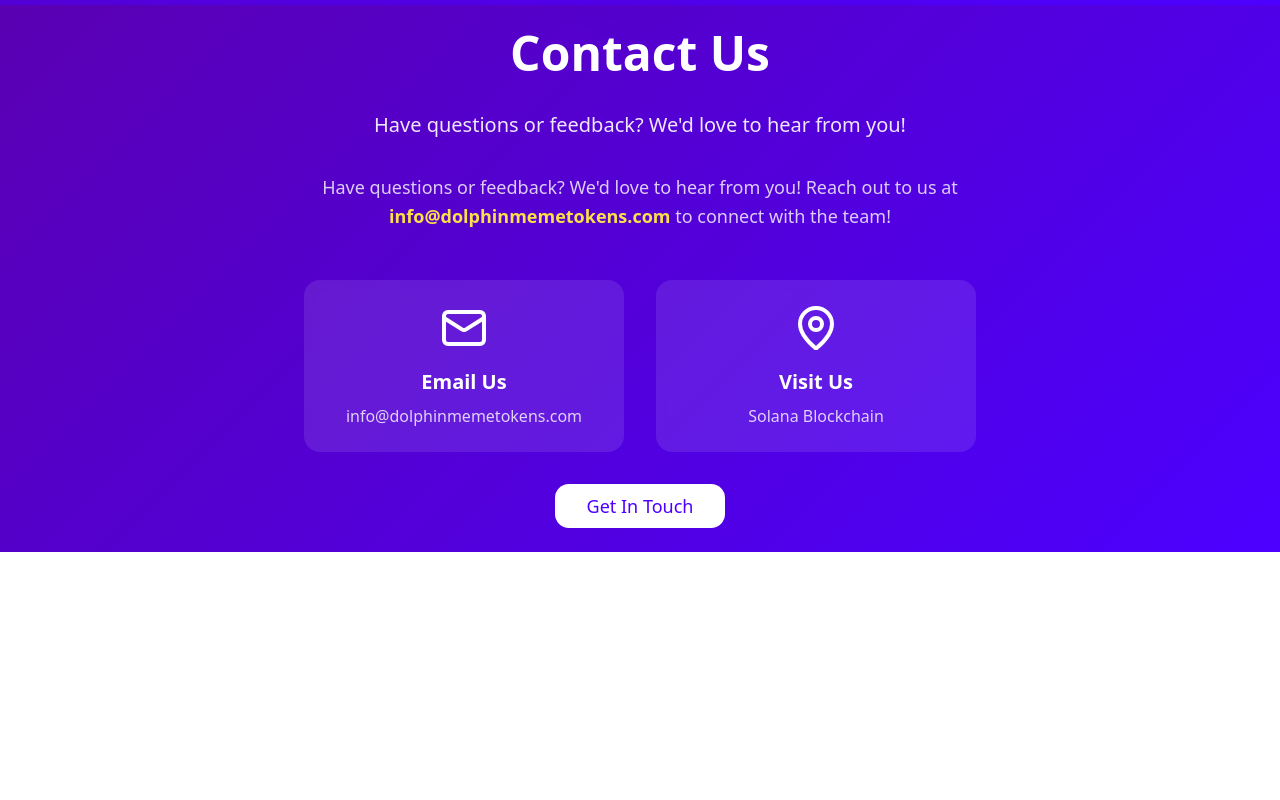
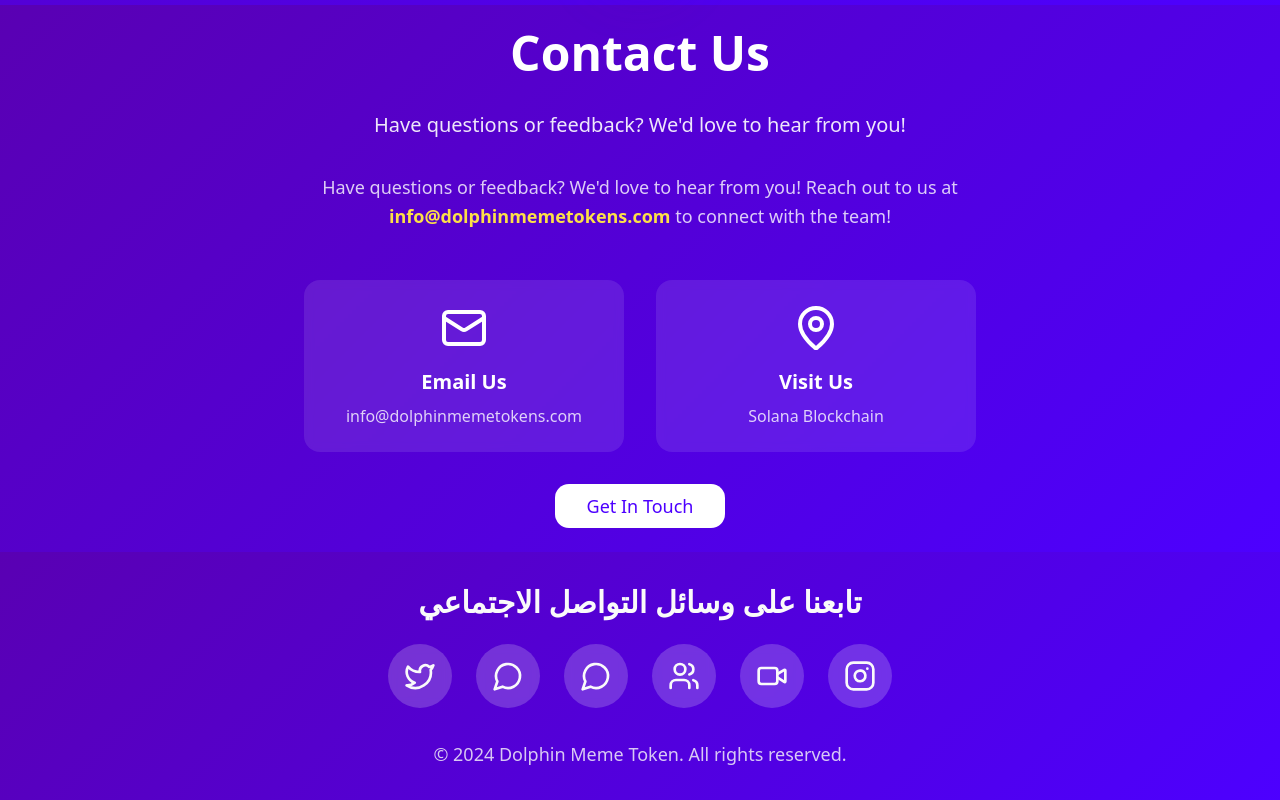
Before and after one commit to amsaa76/visual-translate-web, a React (Vite) app: page /visual-translate-web/ in a window 1280 px wide. Shown: the part 10470-11270 px from the top of the page. Before the commit the page ends 11210 px from the top, so only its background shows below. Built offline with nearby package versions, Linux system fonts and the light colour scheme.

Commit message:
Update social media links
The social media links were not displayed on the website. This commit adds the provided links to the `SocialLinks` component.

```diff
--- a/src/components/SocialLinks.tsx
+++ b/src/components/SocialLinks.tsx
@@ -2,74 +2,78 @@ import { Twitter, MessageCircle, Users, Video, Instagram } from "lucide-react";
 
 export const SocialLinks = () => {
   return (
-    <div className="bg-gradient-to-b from-purple-600 to-blue-600 p-8">
+    <section className="bg-gradient-primary p-8 min-h-[200px]">
       <div className="max-w-4xl mx-auto text-center">
+        <h2 className="text-3xl font-bold text-primary-foreground mb-6">
+          تابعنا على وسائل التواصل الاجتماعي
+        </h2>
+
         <div className="flex justify-center gap-6 mb-8 flex-wrap">
           <a
             href="https://x.com/DolphinSolana24?s=09"
             target="_blank"
             rel="noopener noreferrer"
-            className="bg-white/20 p-4 rounded-full hover:bg-white/30 transition-colors backdrop-blur-sm"
+            className="bg-primary-foreground/20 p-4 rounded-full hover:bg-primary-foreground/30 transition-all duration-300 backdrop-blur-sm hover:scale-110 hover:shadow-glow"
             aria-label="Twitter/X"
           >
-            <Twitter className="w-8 h-8 text-white" />
+            <Twitter className="w-8 h-8 text-primary-foreground" />
           </a>
 
           <a
             href="https://t.me/DolphineSolana2"
             target="_blank"
             rel="noopener noreferrer"
-            className="bg-white/20 p-4 rounded-full hover:bg-white/30 transition-colors backdrop-blur-sm"
+            className="bg-primary-foreground/20 p-4 rounded-full hover:bg-primary-foreground/30 transition-all duration-300 backdrop-blur-sm hover:scale-110 hover:shadow-glow"
             aria-label="Telegram Chat"
           >
-            <MessageCircle className="w-8 h-8 text-white" />
+            <MessageCircle className="w-8 h-8 text-primary-foreground" />
           </a>
 
           <a
             href="https://t.me/DolphinSolana1"
             target="_blank"
             rel="noopener noreferrer"
-            className="bg-white/20 p-4 rounded-full hover:bg-white/30 transition-colors backdrop-blur-sm"
+            className="bg-primary-foreground/20 p-4 rounded-full hover:bg-primary-foreground/30 transition-all duration-300 backdrop-blur-sm hover:scale-110 hover:shadow-glow"
             aria-label="Telegram Announcements"
           >
-            <MessageCircle className="w-8 h-8 text-white" />
+            <MessageCircle className="w-8 h-8 text-primary-foreground" />
           </a>
 
           <a
             href="https://discord.gg/JyupxNjPDH"
             target="_blank"
             rel="noopener noreferrer"
-            className="bg-white/20 p-4 rounded-full hover:bg-white/30 transition-colors backdrop-blur-sm"
+            className="bg-primary-foreground/20 p-4 rounded-full hover:bg-primary-foreground/30 transition-all duration-300 backdrop-blur-sm hover:scale-110 hover:shadow-glow"
             aria-label="Discord Server"
           >
-            <Users className="w-8 h-8 text-white" />
+            <Users className="w-8 h-8 text-primary-foreground" />
           </a>
 
           <a
             href="https://www.tiktok.com/@dolphinsolana?_t=ZS-8yP30gpTyVD"
             target="_blank"
             rel="noopener noreferrer"
-            className="bg-white/20 p-4 rounded-full hover:bg-white/30 transition-colors backdrop-blur-sm"
+            className="bg-primary-foreground/20 p-4 rounded-full hover:bg-primary-foreground/30 transition-all duration-300 backdrop-blur-sm hover:scale-110 hover:shadow-glow"
             aria-label="TikTok"
           >
-            <Video className="w-8 h-8 text-white" />
+            <Video className="w-8 h-8 text-primary-foreground" />
           </a>
 
           <a
             href="https://www.instagram.com/dolphinsolana?igsh=b3ZtYXB1dHY3OWxk"
             target="_blank"
             rel="noopener noreferrer"
-            className="bg-white/20 p-4 rounded-full hover:bg-white/30 transition-colors backdrop-blur-sm"
+            className="bg-primary-foreground/20 p-4 rounded-full hover:bg-primary-foreground/30 transition-all duration-300 backdrop-blur-sm hover:scale-110 hover:shadow-glow"
             aria-label="Instagram"
           >
-            <Instagram className="w-8 h-8 text-white" />
+            <Instagram className="w-8 h-8 text-primary-foreground" />
           </a>
         </div>
 
-        <p className="text-white text-lg font-medium">
+        <p className="text-primary-foreground/80 text-lg font-medium">
           © 2024 Dolphin Meme Token. All rights reserved.
         </p>
       </div>
-    </div>
+    </section>
   );
 };
```
